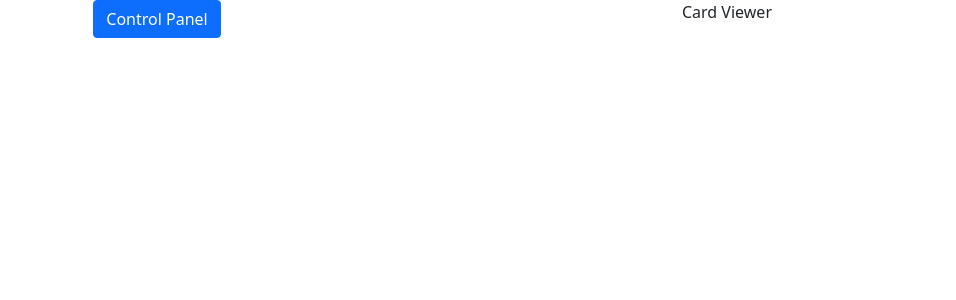
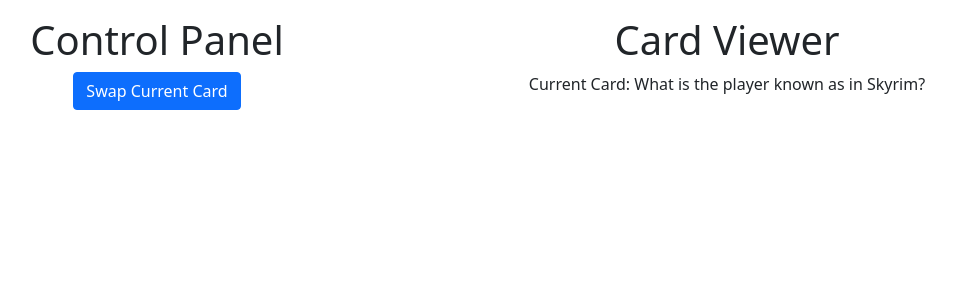
Before and after one commit to NicolasSteuernagle/ta-trainer_example, a React (Create React App) app: page / in a window 1280 px wide. Shown: the top 300 px of the page, without its empty margins (198-1154 px from the left). Built offline with nearby package versions, Linux system fonts and the light colour scheme.

Commit message:
able to view card prompt

```diff
--- a/src/App.css
+++ b/src/App.css
@@ -1,5 +1,6 @@
 .App {
   text-align: center;
+  margin-top: 1em;
 }
 
 .App-logo {
--- a/src/App.tsx
+++ b/src/App.tsx
@@ -1,18 +1,20 @@
-import React from 'react';
+import React, { useState } from 'react';
 import './App.css';
 import CARDS from './assets/cards.json';
 import { CardViewer } from './components/CardViewer';
 import { ControlPanel } from './components/ControlPanel';
 import 'bootstrap/dist/css/bootstrap.min.css';
 import { Container, Row } from 'react-bootstrap';
-
+import { Card } from './interfaces/card';
 
 function App(): JSX.Element {
+  const [activeCard, setActiveCard] = useState<Card>(CARDS[0] as Card);
+
   return (
     <Container className="App">
       <Row>
-        <ControlPanel></ControlPanel>
-        <CardViewer></CardViewer>
+        <ControlPanel setCard={setActiveCard}></ControlPanel>
+        <CardViewer card ={activeCard}></CardViewer>
       </Row>
     </Container>
   );
--- a/src/components/CardViewer.tsx
+++ b/src/components/CardViewer.tsx
@@ -1,5 +1,9 @@
 import { Col } from 'react-bootstrap';
+import { Card } from '../interfaces/card';
 
-export function CardViewer(): JSX.Element {
-    return <Col>Card Viewer</Col>
+export function CardViewer({card}: {card: Card}): JSX.Element {
+    return <Col>
+    <h1>Card Viewer</h1>
+    <div>Current Card: {card.prompt}</div>
+    </Col>
 }
--- a/src/components/ControlPanel.tsx
+++ b/src/components/ControlPanel.tsx
@@ -1,5 +1,9 @@
 import { Button, Col } from 'react-bootstrap';
+import { Card } from '../interfaces/card';
 
-export function ControlPanel(): JSX.Element{
-    return <Col><Button>Control Panel</Button></Col>
+export function ControlPanel({setCard}: {setCard: (c: Card)=>void}): JSX.Element{
+    return <Col>
+        <h1>Control Panel</h1>
+        <Button>Swap Current Card</Button>
+    </Col>
 }
```
